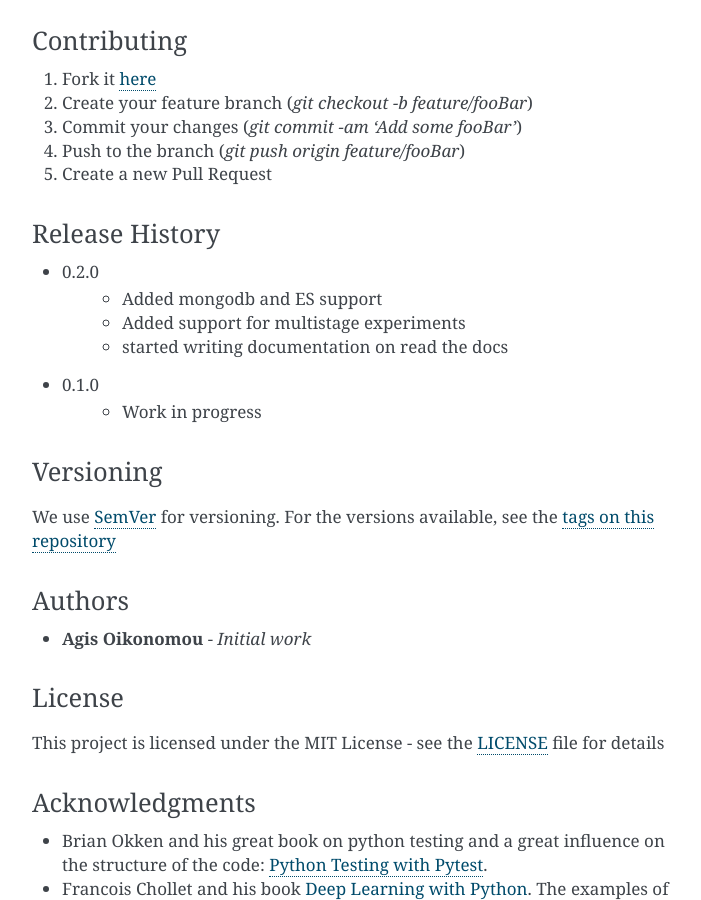
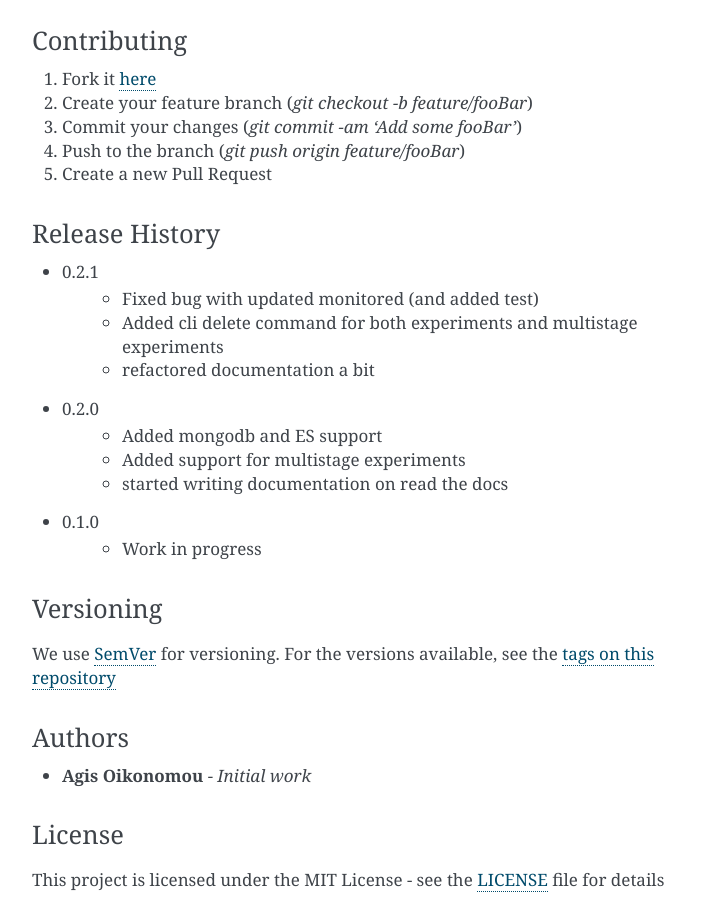
Before and after one commit to outcastofmusic/jikken, a Sphinx documentation site: the page built from docs/index.rst, in a window 1280 px wide and 900 px high, scrolled down 1360 px. Shown: the whole window, without its empty margins (388-1089 px from the left). Built offline with Sphinx 7.4.7, drawn with Linux system fonts in a browser that asks for light colours.

Commit message:
updated version to 0.2.1

```diff
--- a/README.rst
+++ b/README.rst
@@ -84,6 +84,11 @@ Contributing
 Release History
 ----------------
 
+* 0.2.1
+    * Fixed bug with updated monitored  (and added test)
+    * Added cli delete command for both experiments and multistage experiments
+    * refactored documentation a bit
+
 * 0.2.0
     * Added mongodb and ES support
     * Added support for multistage experiments
--- a/docs/conf.py
+++ b/docs/conf.py
@@ -58,9 +58,9 @@ author = 'Agis Oikonomou'
 # built documents.
 #
 # The short X.Y version.
-version = '0.1'
+version = '0.2'
 # The full version, including alpha/beta/rc tags.
-release = '0.1'
+release = '0.2.1'
 
 # The language for content autogenerated by Sphinx. Refer to documentation
 # for a list of supported languages.
--- a/setup.py
+++ b/setup.py
@@ -1,7 +1,7 @@
 from setuptools import setup, find_packages
 
 setup(name='jikken',
-      version='0.2.0',
+      version='0.2.1',
       license='BSD',
       description='Minimal Python3 CLI Experiment Manager',
       author='Agis Oikonomou',
```
